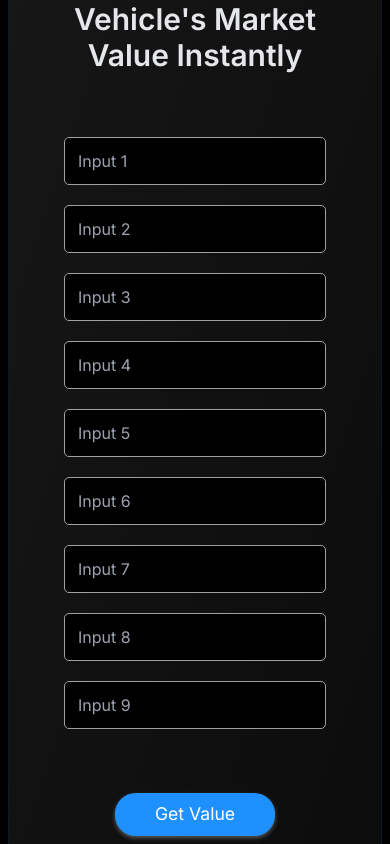
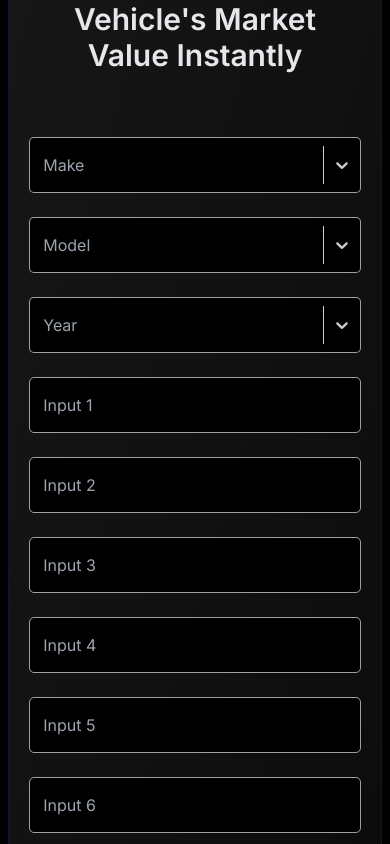
Before and after one commit to AshanSalinda/EstiMotor, a React (Vite) app in the folder Frontend/: page / in a window 390 px wide. Shown: the part 960-1804 px from the top of the page. Built offline with nearby package versions, Linux system fonts and the light colour scheme; a web font is replaced by a local one.

Commit message:
select input

```diff
--- /dev/null
+++ b/Frontend/src/Components/input/Select.jsx
@@ -0,0 +1,91 @@
+import React, { useEffect, useState } from 'react';
+import Select from 'react-select';
+import InputLabel from '@mui/material/InputLabel';
+import FormHelperText from '@mui/material/FormHelperText';
+import FormControl from '@mui/material/FormControl';
+import resolveConfig from "tailwindcss/resolveConfig";
+import tailwindConfig from "/tailwind.config.js";
+
+const colors = resolveConfig(tailwindConfig).theme.colors;
+
+const styles = {
+    control: (styles, { isFocused, hasValue }) => ({
+        ...styles,
+        backgroundColor: colors.black,
+        height: '3.5rem',
+        boxShadow: "none",
+        borderRadius: '5px',
+        border: hasValue || isFocused ? 'none' : '1px solid #FFFFFFA0',
+        '@media (min-width: 768px)': {
+            height: '3rem',
+        },
+        ':hover': {
+            border: hasValue || isFocused ? 'none' : '2px solid #FFFFFF90',
+        },
+    }),
+    singleValue: (styles) => ({
+        ...styles,
+        color: colors.gray[300],
+        textAlign: 'left',
+        paddingLeft: '3px'
+    }),
+    menu: (styles) => ({
+        ...styles,
+        backgroundColor: colors.dark[300],
+        zIndex: "2"
+    }),
+    option: (styles, { isSelected }) => ({
+        ...styles,
+        textAlign: 'left',
+        padding: '10px 15px',
+        fontSize: '18px',
+        color: 'white',
+        backgroundColor: isSelected ? colors.primary[500] : 'transparent',
+        ':hover': {
+            backgroundColor: isSelected ? colors.primary[500] : '#3a3a3a',
+        },
+    }),
+    input: (styles) => ({
+        ...styles,
+        color: colors.gray[300]
+    }),
+};
+
+function SelectInput({label, name, options = []}) {
+    const [isLabelShrink, setLabelShrink] = useState(false);
+    const [selected, setSelected] = useState(null);
+
+    const handleLabelShrink = (e) => {
+        setLabelShrink(e.type === 'focus');
+    }
+
+
+    return (
+        <FormControl className='relative'>
+            <InputLabel
+                filled={isLabelShrink || !!selected?.value} >
+                {label}
+            </InputLabel>
+
+            <Select
+                options={options}
+                styles={styles}
+                placeholder={false}
+                isClearable
+                blurInputOnSelect
+                onFocus={e => handleLabelShrink(e)}
+                onBlur={e => handleLabelShrink(e)}
+                onChange={option => setSelected(option)}
+            />
+
+            <input type="hidden" name={name} value={selected?.value || ''} />
+
+            <fieldset className={`absolute rounded-[5px] pointer-events-none border-[#FFFFFFA0] w-full ${(isLabelShrink || !!selected?.value) && 'border -top-2 h-16 md:h-14'}`}>
+                <legend className={`px-1 ml-[10px] text-xs opacity-0 text-start ${(!isLabelShrink && !selected?.value) && 'hidden'}`} >{label}</legend>
+            </fieldset>
+
+        </FormControl>
+    )
+}
+
+export default SelectInput
--- a/Frontend/src/Sections/HomePageSections/InputSection.jsx
+++ b/Frontend/src/Sections/HomePageSections/InputSection.jsx
@@ -1,12 +1,19 @@
 import React, { useState } from 'react';
 import Input from '../../components/input/Input';
 import Button from '../../components/input/Button';
+import Select from '../../components/input/Select'
 import useDisplayValueAnimation from '../../hooks/useDisplayValueAnimation';
 import { getPrediction } from '../../api/userApi';
 
 function InputSection() {
     const [ isLoading, setIsLoading ] = useState(false);
     const { displayValue, animateCount } = useDisplayValueAnimation();
+
+    const options = [
+        { value: 'chocolate', label: 'Chocolate' },
+        { value: 'strawberry', label: 'Strawberry' },
+        { value: 'vanilla', label: 'Vanilla' }
+    ]
 
     const handleSubmit = async (e) => {
         e.preventDefault();
@@ -34,21 +41,20 @@ function InputSection() {
 
     return (
         <div id='input-section' className='flex justify-center min-h-screen px-2 mb-40 md:px-10 md:-mt-52 lg:mt-28 onlyMd:min-h-fit'>
-            {/* <form onSubmit={handleSubmit} className='flex lg:min-w-[48vw] flex-col items-center justify-center space-y-16 text-center bg-gradient-to-tl from-[#0b1b2b] shadow-[0_0_20px_-5px_#444444] to-[#000720] border border-slate-900 rounded-2xl md:rounded-3xl md:px-16 lg:px-16'> */}
             <form onSubmit={handleSubmit} className='flex lg:min-w-[48vw] flex-col items-center justify-center space-y-16 text-center bg-gradient-to-tl from-[#0b0b0b] to-[#171717] border border-slate-900 rounded-2xl md:rounded-3xl md:px-16 lg:px-16'>
 
                 <h1 className='px-10 pt-20 text-3xl font-semibold text-gray-200 max-w-[32rem] md:text-3xl'>Know Your Vehicle's Market Value Instantly</h1>
 
-                <div className="grid grid-cols-1 gap-5 md:grid-cols-2 md:gap-4 lg:min-w-[34rem]">
+                <div className="grid w-[85vw] md:w-fit grid-cols-1 gap-6 md:grid-cols-2 md:gap-4 lg:min-w-[34rem]">
+                    <Select name="Make" label="Make" options={options} />
+                    <Select name="Model" label="Model" options={options} />
+                    <Select name="Year" label="Year" options={options} />
                     <Input type="text" label="Input 1" />
                     <Input type="text" label="Input 2" />
                     <Input type="text" label="Input 3" />
                     <Input type="text" label="Input 4" />
                     <Input type="text" label="Input 5" />
                     <Input type="text" label="Input 6" />
-                    <Input type="text" label="Input 7" />
-                    <Input type="text" label="Input 8" />
-                    <Input type="text" label="Input 9" />
                 </div>
 
                 <Button
--- a/Frontend/src/data/muiTheme.js
+++ b/Frontend/src/data/muiTheme.js
@@ -43,7 +43,11 @@ const inputStyles = {
                 backgroundColor: colors.black,
                 color: colors.gray[300],
                 borderRadius: "5px",
-                height: "3rem",
+                width: "100%",
+
+                '@media (min-width: 768px)': {
+                    height: '3rem'
+                },
 
                 '& .MuiOutlinedInput-notchedOutline': {
                     borderWidth: "1px",
@@ -75,11 +79,16 @@ const inputStyles = {
         styleOverrides: {
             root: {
                 color: colors.gray[400],
-                transform: "translate(14px, 13px) scale(1)",
+                userSelect: "none",
+                transform: "translate(14px, 17px) scale(1)",
+
+                '@media (min-width: 768px)': {
+                    transform: "translate(14px, 12px) scale(1)"
+                },
 
                 '&.MuiFormLabel-filled, &.Mui-focused': {
                     color: colors.white,
-                    transform: "translate(14px, -9px) scale(0.75)"
+                    transform: "translate(14px, -8px) scale(0.75)"
                 },
             },
         },
@@ -104,6 +113,11 @@ const muiTheme = createTheme({
             styleOverrides: {
                 root: { borderRadius: "3px" },
                 bar: { transition: "none" }
+            }
+        },
+        MuiFormControl: {
+            styleOverrides: {
+                root: { width: "100%" }
             }
         },
         MuiButton: {
--- a/Frontend/src/pages/Login.jsx
+++ b/Frontend/src/pages/Login.jsx
@@ -11,12 +11,12 @@ function Login() {
     <div className='min-w-[100vw] min-h-[100vh] overflow-auto flex items-center justify-center'>
         <img src={background2} alt="background" className='absolute object-cover pointer-events-none w-full h-full brightness-[0.8]' />
 
-        <div className='md:px-[5.2rem] w-full mx-2 md:w-fit py-11 bg-[#000000A0] backdrop-blur-sm rounded-xl shadow-[0_4px_30px_15px_#FFFFFF50] '>
+        <div className='md:px-[5.2rem] w-full mx-3 md:w-fit py-11 bg-[#000000A0] backdrop-blur-sm rounded-xl shadow-[0_4px_30px_15px_#FFFFFF50] '>
             <h1 className='text-4xl font-semibold text-center text-white'>Login</h1>
-            <form className='flex flex-col items-center mx-auto mt-16 space-y-4 w-fit'>
+            <form className='flex flex-col items-center w-[72vw] mx-auto mt-16 space-y-5 md:w-72'>
                 <Input type='email' label="Email" />
                 <Input type='password' label="Password" />
-                <Button label='Login' sx={{width: "100%"}} />
+                <Button label='Login' sx={{width: "100%", marginTop: "1.5rem !important"}} />
             </form>
             <p className='mt-8 text-center cursor-pointer text-primary-500 hover:underline'>Forgot Password?</p>
 
```
